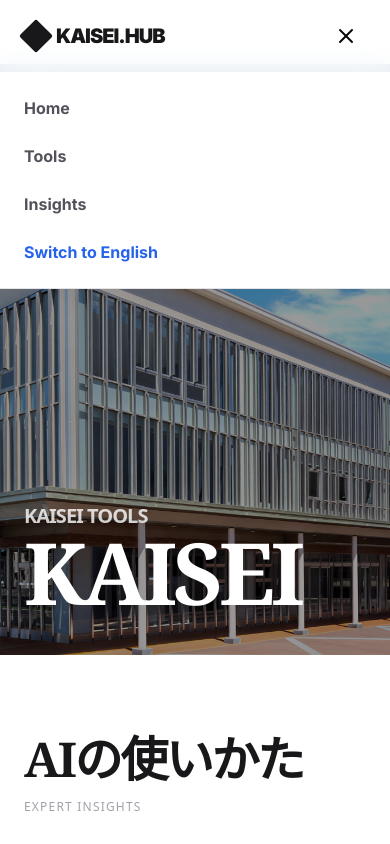
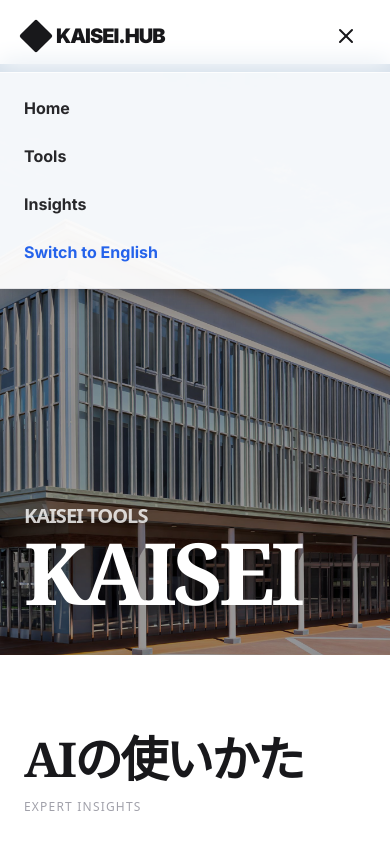
Before and after one commit to kaisei-2026/kaisei-12.-fromgoogle, a Next.js app: page / in a window 390 px wide. Both pictures are taken after a click on the button 346 px from the left and 36 px from the top of the page. Shown: the top 844 px of the page. Built offline with nearby package versions, Linux system fonts and the light colour scheme.

Commit message:
Update Navbar.tsx

```diff
--- a/components/navigation/Navbar.tsx
+++ b/components/navigation/Navbar.tsx
@@ -19,7 +19,8 @@ export default function Navbar() {
   };
 
   return (
-    <nav className="fixed top-0 w-full z-[100] bg-white/90 backdrop-blur-md border-b border-zinc-200 px-6 py-4">
+    // 🌟 bg-white/80 + backdrop-blur-md で「すりガラス」のような高級感を出す
+    <nav className="fixed top-0 w-full z-[100] bg-white/80 backdrop-blur-md border-b border-zinc-200/50 px-6 py-4">
       <div className="max-w-[1400px] mx-auto flex justify-between items-center">
         <Link href="/" className="text-xl font-black tracking-tighter text-zinc-900 flex items-center gap-2">
           <div className="w-6 h-6 bg-zinc-900 rounded-sm rotate-45" />
@@ -27,24 +28,24 @@ export default function Navbar() {
         </Link>
 
         {/* デスクトップメニュー */}
-        <div className="hidden md:flex items-center gap-8 text-[11px] font-bold tracking-[0.2em] text-zinc-500 uppercase">
-          <Link href="/" className="hover:text-zinc-900">Home</Link>
-          <Link href="/tools" className="hover:text-zinc-900">Tools</Link>
-          <Link href="/blog" className="hover:text-zinc-900">Insights</Link>
-          <button onClick={toggleLang} className="hover:text-zinc-900 border-l pl-8 border-zinc-200">
+        <div className="hidden md:flex items-center gap-8 text-[11px] font-bold tracking-[0.2em] text-zinc-500 uppercase font-sans">
+          <Link href="/" className="hover:text-zinc-900 transition-colors">Home</Link>
+          <Link href="/tools" className="hover:text-zinc-900 transition-colors">Tools</Link>
+          <Link href="/blog" className="hover:text-zinc-900 transition-colors">Insights</Link>
+          <button onClick={toggleLang} className="hover:text-zinc-900 transition-colors border-l pl-8 border-zinc-200">
             {lang === "jp" ? "ENGLISH" : "JAPANESE"}
           </button>
         </div>
 
-        {/* スマホ用ハンバーガーボタン */}
-        <button className="md:hidden p-2" onClick={() => setIsOpen(!isOpen)}>
-          {isOpen ? <X /> : <Menu />}
+        {/* スマホ用ボタン */}
+        <button className="md:hidden p-2 text-zinc-900" onClick={() => setIsOpen(!isOpen)}>
+          {isOpen ? <X size={24} /> : <Menu size={24} />}
         </button>
       </div>
 
-      {/* スマホ用メニュー展開 */}
+      {/* スマホメニュー（ここも半透明） */}
       {isOpen && (
-        <div className="md:hidden absolute top-full left-0 w-full bg-white border-b border-zinc-200 p-6 flex flex-col gap-6 font-bold text-zinc-600">
+        <div className="md:hidden absolute top-full left-0 w-full bg-white/95 backdrop-blur-lg border-b border-zinc-200 p-6 flex flex-col gap-6 font-bold text-zinc-800 shadow-xl">
           <Link href="/" onClick={() => setIsOpen(false)}>Home</Link>
           <Link href="/tools" onClick={() => setIsOpen(false)}>Tools</Link>
           <Link href="/blog" onClick={() => setIsOpen(false)}>Insights</Link>
```
